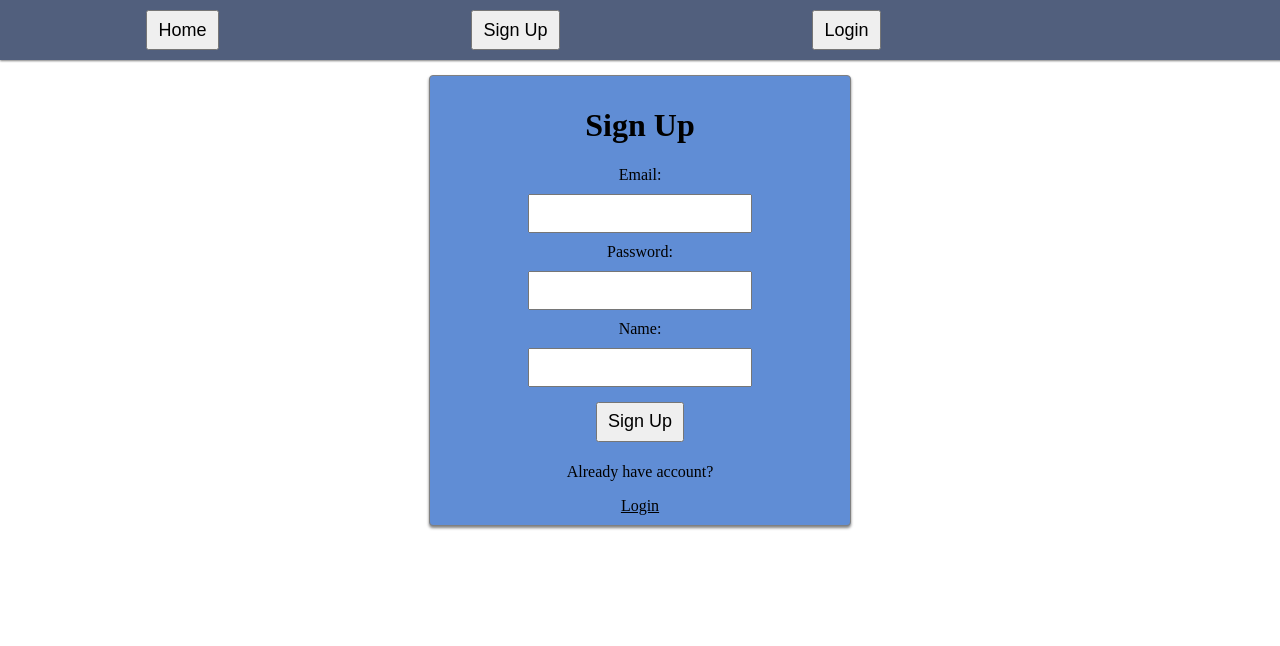
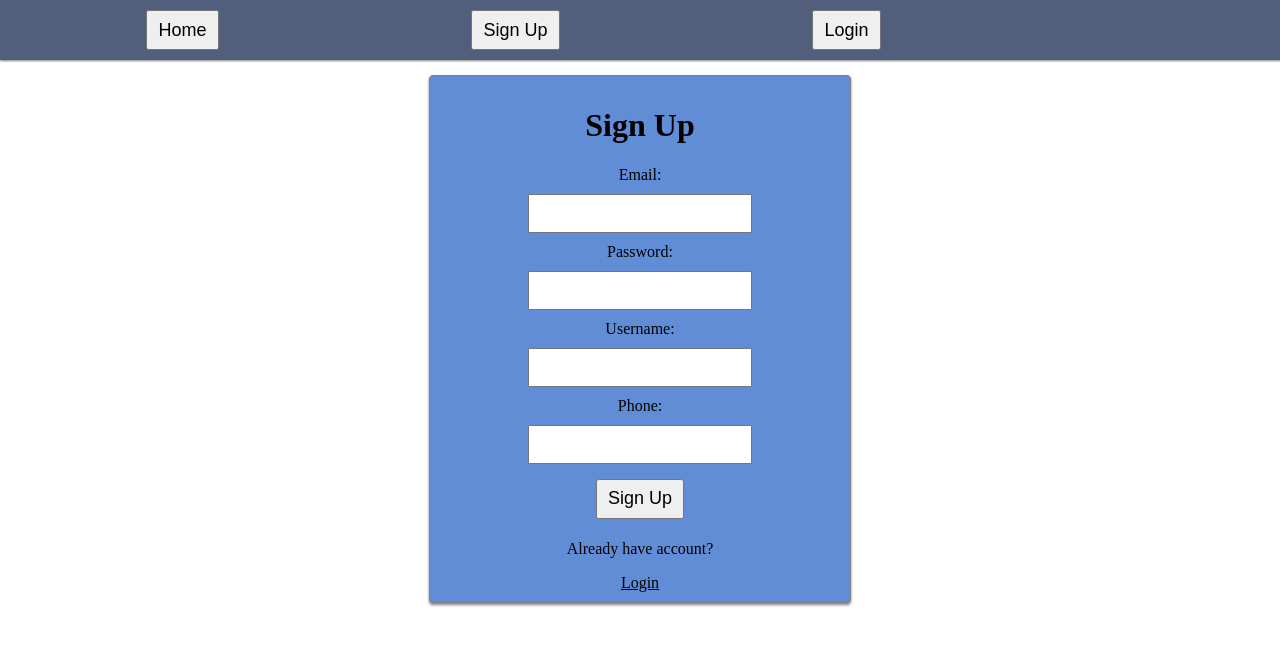
Before and after one commit to jofaria/loca-client, a React (Create React App) app: page /signup in a window 1280 px wide. Shown: the top 646 px of the page. Built offline with nearby package versions, Linux system fonts and the light colour scheme; no server answers.

Commit message:
edit signup form

```diff
--- a/src/pages/SignupPage/SignupPage.js
+++ b/src/pages/SignupPage/SignupPage.js
@@ -7,31 +7,31 @@ import authService from "../../services/auth.service";
 function SignupPage(props) {
   const [email, setEmail] = useState("");
   const [password, setPassword] = useState("");
-  const [name, setName] = useState("");
+  const [username, setUsername] = useState("");
+  const [phone, setPhone] = useState("");
+
   const [errorMessage, setErrorMessage] = useState(undefined);
 
   const navigate = useNavigate();
 
   const handleEmail = (e) => setEmail(e.target.value);
   const handlePassword = (e) => setPassword(e.target.value);
-  const handleName = (e) => setName(e.target.value);
+  const handleUsername = (e) => setUsername(e.target.value);
+  const handlePhone = (e) => setPhone(e.target.value);
 
   const handleSignupSubmit = async (e) => {
     try {
       e.preventDefault();
       // Create an object representing the request body
-      const requestBody = { email, password, name };
+      const requestBody = { email, password, username, phone };
 
-      const authToken = localStorage.getItem('authToken');
-      await axios.post(
-        'http://localhost:5005/auth/signup',
-        requestBody,
-        { headers: { Authorization: `Bearer ${authToken}`} }
-      )
+      const authToken = localStorage.getItem("authToken");
+      await axios.post("http://localhost:5005/auth/signup", requestBody, {
+        headers: { Authorization: `Bearer ${authToken}` },
+      });
 
       // or with a service
       // await authService.signup(requestBody);
-
 
       // If the request is successful navigate to login page
       navigate("/login");
@@ -57,8 +57,21 @@ function SignupPage(props) {
           onChange={handlePassword}
         />
 
-        <label>Name:</label>
-        <input type="text" name="name" value={name} onChange={handleName} />
+        <label>Username:</label>
+        <input
+          type="text"
+          name="username"
+          value={username}
+          onChange={handleUsername}
+        />
+
+        <label>Phone:</label>
+        <input
+          type="number"
+          name="phone"
+          value={phone}
+          onChange={handlePhone}
+        />
 
         <button type="submit">Sign Up</button>
       </form>
```
Also changed, not shown: 2 other files (tests, documents, lock files or other folders).
